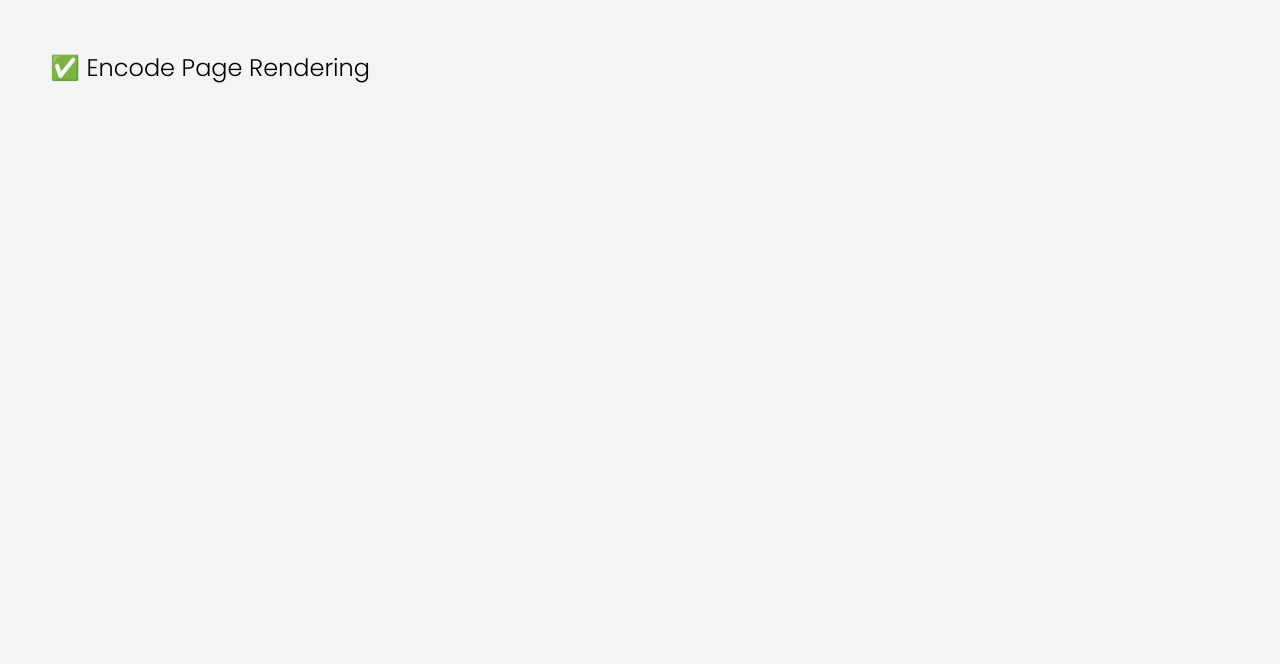
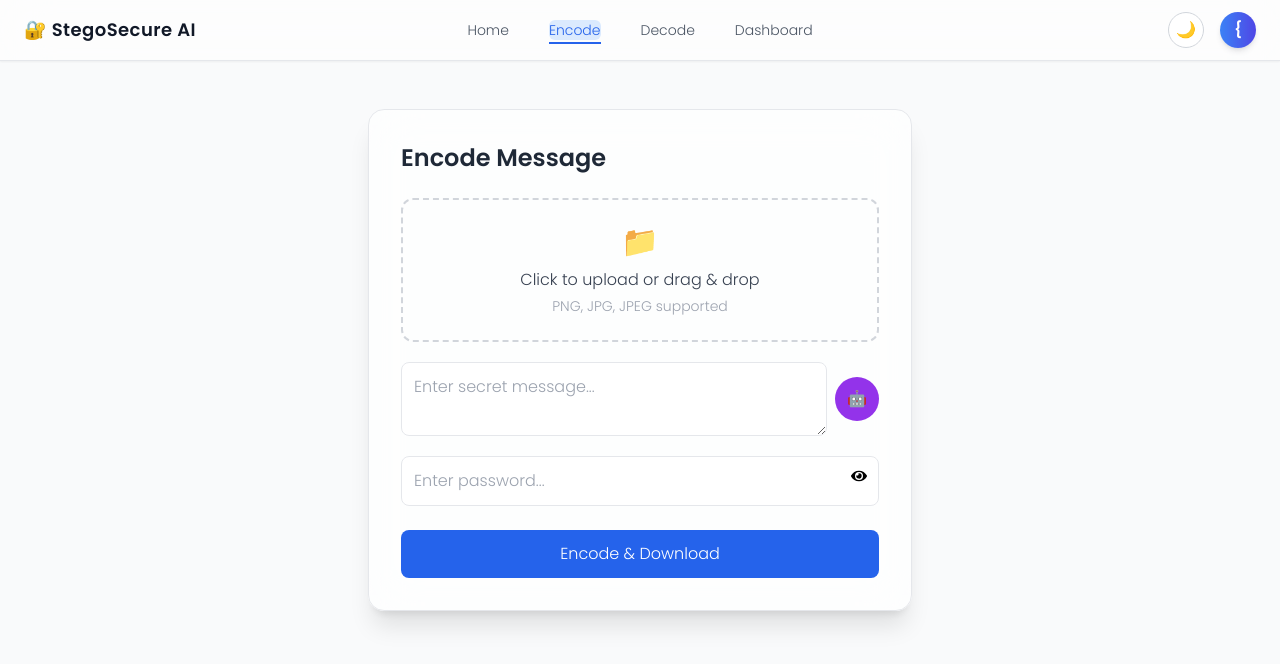
Before and after one commit to gowthamkumaryadav/stego-secure-ai, a React (Create React App) app in the folder frontend/stego-front/: page /encode in a window 1280 px wide. Shown: the top 664 px of the page. Built offline with nearby package versions, Linux system fonts and the light colour scheme; no server answers; sample sign-in values are in the browser's storage.

Commit message:
fix encode crash final

```diff
--- a/frontend/stego-front/src/pages/Encode.jsx
+++ b/frontend/stego-front/src/pages/Encode.jsx
@@ -9,12 +9,6 @@ import { motion } from "framer-motion";
 export default function Encode() {
   console.log("ENCODE PAGE LOADED");
 
-  // 🔥 TEMP DEBUG UI
-  return (
-    <div style={{ padding: "50px", fontSize: "24px" }}>
-      ✅ Encode Page Rendering
-    </div>
-  );
   const [file, setFile] = useState(null);
   const [message, setMessage] = useState("");
   const [password, setPassword] = useState("");
@@ -24,19 +18,19 @@ export default function Encode() {
 
   const navigate = useNavigate();
 
+  // ✅ Correct user retrieval
+  const user = localStorage.getItem("user");
+
   // 🔐 Protect route
   useEffect(() => {
-    const user = localStorage.getItem("user");
-
     if (!user) {
       navigate("/login", { state: { from: "/encode" } });
     }
-  }, [navigate]);
-
-  const user = JSON.parse(localStorage.getItem("user"));
+  }, [navigate, user]);
 
   const handleEncode = async () => {
-    console.log("NOW IT WILL WORK");
+    console.log("ENCODE CLICKED");
+
     if (!file) {
       alert("⚠️ Please select an image");
       return;
@@ -61,20 +55,28 @@ export default function Encode() {
       formData.append("password", password);
       formData.append("username", user);
 
+      console.log("Sending request...");
+
       const res = await encodeImage(formData);
+
+      console.log("Response:", res);
 
       if (!res || !res.data) {
         throw new Error("No response from server");
       }
 
-      // ✅ Download encoded image
-      const url = window.URL.createObjectURL(new Blob([res.data]));
+      // ✅ Download file safely
+      const blob = new Blob([res.data]);
+      const url = window.URL.createObjectURL(blob);
+
       const link = document.createElement("a");
       link.href = url;
       link.download = "encoded.png";
+      document.body.appendChild(link);
       link.click();
+      document.body.removeChild(link);
 
-      // 🔥 Reset form after success
+      // Reset form
       setMessage("");
       setPassword("");
       setFile(null);
@@ -82,12 +84,13 @@ export default function Encode() {
 
       alert("✅ Encoding successful!");
     } catch (err) {
-      console.error(err);
+      console.error("ENCODE ERROR:", err);
       alert("❌ Encoding failed");
     }
 
     setLoading(false);
   };
+
   const getStrength = (password) => {
     if (password.length < 6)
       return { text: "Weak", color: "bg-red-500", width: "33%" };
@@ -95,6 +98,7 @@ export default function Encode() {
       return { text: "Medium", color: "bg-yellow-500", width: "66%" };
     return { text: "Strong", color: "bg-green-500", width: "100%" };
   };
+
   const generateMessage = () => {
     const messages = [
       "Confidential data secured 🔐",
@@ -116,17 +120,11 @@ export default function Encode() {
         transition={{ duration: 0.4 }}
         className="max-w-xl mx-auto mt-12 px-4"
       >
-        {/* 🔥 CARD */}
-        <div
-          className="bg-white/70 dark:bg-gray-800/70 backdrop-blur-xl
-      rounded-2xl shadow-xl p-8 border border-gray-200 dark:border-gray-700"
-        >
-          {/* TITLE */}
+        <div className="bg-white/70 dark:bg-gray-800/70 backdrop-blur-xl rounded-2xl shadow-xl p-8 border border-gray-200 dark:border-gray-700">
           <h2 className="text-2xl font-semibold mb-6 text-gray-800 dark:text-white">
             Encode Message
           </h2>
 
-          {/* UPLOAD */}
           <UploadBox
             setFile={setFile}
             setPreview={setPreview}
@@ -136,7 +134,6 @@ export default function Encode() {
             }}
           />
 
-          {/* PREVIEW */}
           {preview && (
             <div className="w-full h-64 bg-gray-100 dark:bg-gray-900 rounded-lg mt-4 shadow flex items-center justify-center overflow-hidden">
               <motion.img
@@ -144,114 +141,63 @@ export default function Encode() {
                 alt="preview"
                 initial={{ opacity: 0, scale: 0.95 }}
                 animate={{ opacity: 1, scale: 1 }}
-                transition={{ duration: 0.4 }}
                 className="max-h-full max-w-full object-contain"
               />
             </div>
           )}
 
-          {/* MESSAGE */}
           <div className="flex items-center gap-2 mt-5">
             <textarea
               value={message}
               placeholder="Enter secret message..."
               onChange={(e) => setMessage(e.target.value)}
-              className="flex-1 p-3 border rounded-lg
-            focus:ring-2 focus:ring-blue-500 outline-none transition
-            dark:bg-gray-900 text-gray-900 dark:text-white"
+              className="flex-1 p-3 border rounded-lg focus:ring-2 focus:ring-blue-500 outline-none"
             />
 
-            {/* AI BUTTON */}
-            <div className="relative group">
-              <motion.button
-                whileHover={{ scale: 1.1 }}
-                whileTap={{ scale: 0.9 }}
-                onClick={generateMessage}
-                className="w-11 h-11 flex items-center justify-center
-              rounded-full bg-gradient-to-r from-purple-500 to-indigo-600
-              text-white shadow-lg"
-              >
-                🤖
-              </motion.button>
-
-              <span
-                className="absolute right-0 bottom-14
-              bg-black text-white text-xs px-2 py-1 rounded
-              opacity-0 group-hover:opacity-100 transition"
-              >
-                Generate AI Message
-              </span>
-            </div>
+            <button
+              onClick={generateMessage}
+              className="w-11 h-11 rounded-full bg-purple-600 text-white"
+            >
+              🤖
+            </button>
           </div>
 
-          {/* PASSWORD */}
           <div className="relative mt-5">
             <input
               type={showPassword ? "text" : "password"}
               value={password}
               placeholder="Enter password..."
               onChange={(e) => setPassword(e.target.value)}
-              className="w-full p-3 border rounded-lg pr-10
-            focus:ring-2 focus:ring-blue-500 outline-none transition
-            dark:bg-gray-900 text-gray-900 dark:text-white"
+              className="w-full p-3 border rounded-lg pr-10"
             />
 
             <span
               onClick={() => setShowPassword(!showPassword)}
-              className="absolute right-3 top-3 cursor-pointer text-gray-500 hover:scale-110 transition"
+              className="absolute right-3 top-3 cursor-pointer"
             >
               {showPassword ? <FaEyeSlash /> : <FaEye />}
             </span>
           </div>
 
-          {/* 🔥 PASSWORD STRENGTH BAR */}
           {password && (
             <div className="mt-2">
-              {/* TEXT */}
-              <p
-                className={`text-sm font-medium ${
-                  getStrength(password).text === "Weak"
-                    ? "text-red-500"
-                    : getStrength(password).text === "Medium"
-                      ? "text-yellow-500"
-                      : "text-green-500"
-                }`}
-              >
-                {getStrength(password).text}
-              </p>
-
-              {/* BAR */}
+              <p>{getStrength(password).text}</p>
               <div className="h-2 w-full bg-gray-200 rounded mt-1">
                 <div
-                  className={`h-2 rounded transition-all duration-500 ${getStrength(password).color}`}
+                  className={getStrength(password).color}
                   style={{ width: getStrength(password).width }}
                 ></div>
               </div>
             </div>
           )}
 
-          {/* LOADING */}
-          {loading && (
-            <div className="flex justify-center mt-4">
-              <div className="w-8 h-8 border-4 border-blue-500 border-t-transparent rounded-full animate-spin"></div>
-            </div>
-          )}
-
-          {/* BUTTON */}
-          <motion.button
-            whileHover={{ scale: 1.02 }}
-            whileTap={{ scale: 0.97 }}
+          <button
             onClick={handleEncode}
             disabled={loading}
-            className={`w-full mt-6 py-3 rounded-lg font-semibold shadow-md transition-all
-          ${
-            loading
-              ? "bg-gray-400 cursor-not-allowed"
-              : "bg-gradient-to-r from-blue-500 to-indigo-600 text-white hover:shadow-lg"
-          }`}
+            className="w-full mt-6 py-3 bg-blue-600 text-white rounded-lg"
           >
             {loading ? "Encoding..." : "Encode & Download"}
-          </motion.button>
+          </button>
         </div>
       </motion.div>
     </div>
```
